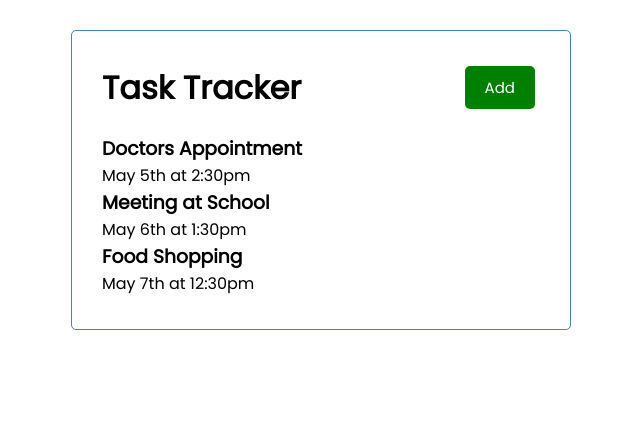
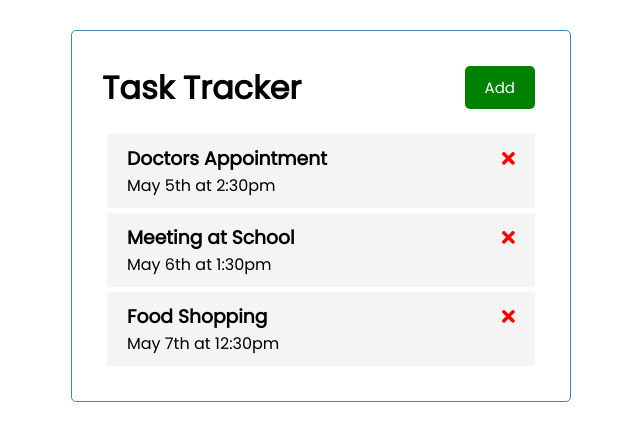
Before and after one commit to alexbrebeanu/TaskTrackerAngular, an Angular app in the folder angularTaskTracker/: page / in a window 1280 px wide. Shown: the top 440 px of the page, without its empty margins (319-959 px from the left). Built offline with nearby package versions, Linux system fonts and the light colour scheme.

Commit message:
Minor Modifications

```diff
--- a/angularTaskTracker/package.json
+++ b/angularTaskTracker/package.json
@@ -18,6 +18,11 @@
     "@angular/platform-browser": "~12.1.1",
     "@angular/platform-browser-dynamic": "~12.1.1",
     "@angular/router": "~12.1.1",
+    "@fortawesome/angular-fontawesome": "^0.9.0",
+    "@fortawesome/fontawesome-svg-core": "^1.2.35",
+    "@fortawesome/free-brands-svg-icons": "^5.15.3",
+    "@fortawesome/free-regular-svg-icons": "^5.15.3",
+    "@fortawesome/free-solid-svg-icons": "^5.15.3",
     "rxjs": "~6.6.0",
     "tslib": "^2.2.0",
     "zone.js": "~0.11.4"
--- a/angularTaskTracker/src/app/app.module.ts
+++ b/angularTaskTracker/src/app/app.module.ts
@@ -6,6 +6,7 @@
 import { ButtonComponent } from './components/button/button.component';
 import { TasksComponent } from './components/tasks/tasks.component';
 import { TaskItemComponent } from './components/task-item/task-item.component';
+import { FontAwesomeModule } from '@fortawesome/angular-fontawesome';
 
 @NgModule({
   declarations: [
@@ -16,7 +17,8 @@
     TaskItemComponent
   ],
   imports: [
-    BrowserModule
+    BrowserModule,
+    FontAwesomeModule
   ],
   providers: [],
   bootstrap: [AppComponent]
--- a/angularTaskTracker/src/app/components/task-item/task-item.component.css
+++ b/angularTaskTracker/src/app/components/task-item/task-item.component.css
@@ -0,0 +1,16 @@
+.task {
+    background: #f4f4f4;
+    margin: 5px;
+    padding: 10px 20px;
+    cursor: pointer;
+  }
+
+  .task.reminder {
+    border-left: 5px solid green;
+  }
+
+  .task h3 {
+    display: flex;
+    align-items: center;
+    justify-content: space-between;
+  }
--- a/angularTaskTracker/src/app/components/task-item/task-item.component.html
+++ b/angularTaskTracker/src/app/components/task-item/task-item.component.html
@@ -1,4 +1,4 @@
 <div class = "task">
-    <h3>{{task.text}}</h3>
+    <h3>{{task.text}} <fa-icon [icon] = "faTimes" [ngStyle] = "{'color' : 'red'}"></fa-icon></h3>
     <p>{{task.day}}</p>
 </div>
--- a/angularTaskTracker/src/app/components/task-item/task-item.component.ts
+++ b/angularTaskTracker/src/app/components/task-item/task-item.component.ts
@@ -1,5 +1,6 @@
 import { Component, OnInit, Input } from '@angular/core';
 import {Task} from "../../Task"
+import { faTimes } from '@fortawesome/free-solid-svg-icons';
 
 @Component({
   selector: 'app-task-item',
@@ -9,6 +10,7 @@
 export class TaskItemComponent implements OnInit {
 
   @Input() task: Task;
+  faTimes = faTimes;
 
   constructor() { }
 
```
Also changed, not shown: 1 other file (tests, documents, lock files or other folders).
